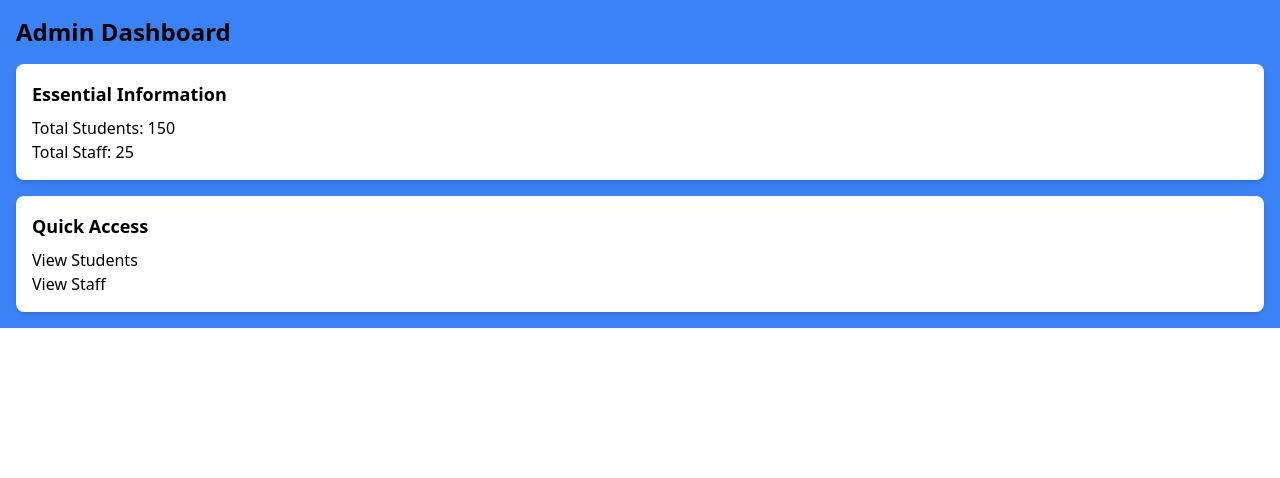
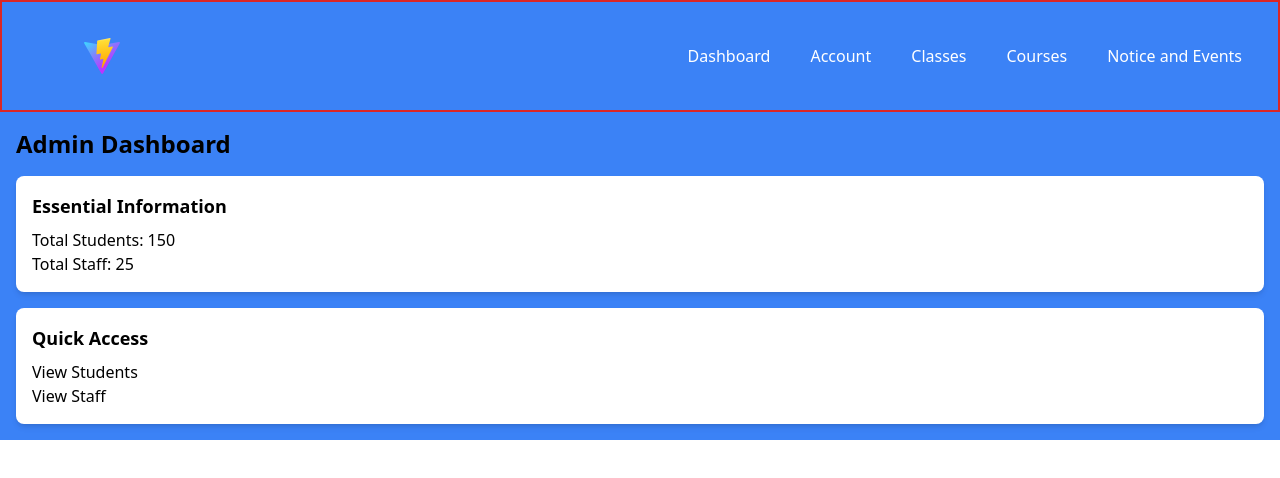
Before and after one commit to Adegbite-Joshua/HopeAcademy, a React (Vite) app: page /admin/dashboard in a window 1280 px wide. Shown: the top 478 px of the page. Built offline with nearby package versions, Linux system fonts and the light colour scheme; no server answers.

Commit message:
Working on the admin nav bar

```diff
--- a/pages/AdminPages/AdminDashboard.jsx
+++ b/pages/AdminPages/AdminDashboard.jsx
@@ -1,4 +1,5 @@
 import React, { useState, useEffect } from 'react';
+import NavBar from '../../src/Components/AdminComponents/NavBar/NavBar';
 
 function AdminDashboard() {
     const [studentCount, setStudentCount] = useState(0);
@@ -14,6 +15,9 @@ function AdminDashboard() {
     }, []);
 
     return (
+        <>
+            <div className=''>
+                <NavBar/>
                 <div className="bg-blue-500 p-4">
                     <h1 className="text-2xl font-semibold">Admin Dashboard</h1>
                     <div className="mt-4">
@@ -39,6 +43,8 @@ function AdminDashboard() {
                         </div>
                     </div>
                 </div>
+            </div>
+        </>
     );
 }
 
--- /dev/null
+++ b/src/Components/AdminComponents/NavBar/NavBar.jsx
@@ -0,0 +1,43 @@
+import React from 'react';
+
+function Navbar() {
+  return (
+    <nav className="bg-blue-500 p-4 text-white h-28 border-2 border-red-600">
+      <div className="flex justify-between items-center h-full p-5">
+        <img src="/vite.svg" className='w-32 h-full' alt="" />
+        <div className="flex space-x-10 h-full">
+          <a href="/" className='my-auto'>Dashboard</a>
+          <div className="relative group my-auto">
+            <span>Account</span>
+            <div className="w-52 absolute hidden group-hover:block bg-white text-gray-800 p-2 rounded shadow-md">
+              <a href="#" className='block border-b-2 mb-3'>New Account</a>
+              <a href="#" className='block border-b-2 mb-3'>Staff Accounts</a>
+              <a href="#" className='block border-b-2 mb-3'>Students Account</a>
+            </div>
+          </div>
+          <div className="relative group my-auto">
+            <span>Classes</span>
+            <div className="w-52 absolute hidden group-hover:block bg-white text-gray-800 p-2 rounded shadow-md">
+              <a href="#" className='block border-b-2 mb-3'>JSS 1</a>
+              <a href="#" className='block border-b-2 mb-3'>JSS 2</a>
+              <a href="#" className='block border-b-2 mb-3'>JSS 3</a>
+              <a href="#" className='block border-b-2 mb-3'>SSS 1</a>
+              <a href="#" className='block border-b-2 mb-3'>SSS 2</a>
+              <a href="#" className='block border-b-2 mb-3'>SSS 3</a>
+            </div>
+          </div>
+          <div className="relative group my-auto">
+            <span>Courses</span>
+            <div className="w-52 absolute hidden group-hover:block bg-white text-gray-800 p-2 rounded shadow-md">
+              <a href="#" className='block border-b-2 mb-3'>New Courses</a>
+              <a href="#" className='block border-b-2 mb-3'>All Courses</a>
+            </div>
+          </div>
+          <a href="#" className='block my-auto'>Notice and Events</a>
+        </div>
+      </div>
+    </nav>
+  );
+}
+
+export default Navbar;
--- a/src/Components/AdminComponents/SignIn/SignInForm.jsx
+++ b/src/Components/AdminComponents/SignIn/SignInForm.jsx
@@ -2,8 +2,12 @@ import React, { useState } from 'react';
 import { useFormik } from 'formik';
 import * as Yup from 'yup';
 import OTPInput from 'react-otp-input';
+import axios from 'axios';
+import {useNavigate} from 'react-router-dom';
+
 
 const SignInForm = () => {
+  const navigate = useNavigate();
   const [otp, setOtp] = useState('');
   const [otpSent, setOtpSent] = useState(false);
 
@@ -19,18 +23,20 @@ const SignInForm = () => {
       password: Yup.string().required('Password is required'),
     }),
     onSubmit: (values) => {
-      if (!otpSent) {
-        // Simulate sending OTP (replace with your actual OTP sending logic)
-        // For this example, we're just displaying the OTP field when the form is submitted.
-        setOtpSent(true);
-      } else {
-        // Handle OTP verification logic here (compare with the OTP generated earlier)
-        // For this example, we're just logging the OTP.
-        console.log('OTP Verified:', otp);
-      }
+      signIn(values)
     },
   });
 
+
+  const signIn =(values)=>{
+    if (!otpSent) {
+        axios.post('', {values})
+        setOtpSent(true);
+      } else {
+        navigate('/admin/dashboard')
+        console.log('OTP Verified:', otp);
+      }
+  }
 
   const renderInput = (value, index) => {
     return (
@@ -57,13 +63,12 @@ const SignInForm = () => {
         </div>
         <form className="mt-8 space-y-6" onSubmit={formik.handleSubmit}>
           <div className="rounded-md shadow-sm -space-y-px">
-            {/* OTP Input (Conditional) */}
             {otpSent && (
               <div className="mb-4">
-                <label htmlFor="otp" className="text-gray-600">
-                  OTP
+                <label htmlFor="otp" className="text-gray-600 block">
+                  Enter OTP sent to your phone number
                 </label>
-                <OTPInput
+                {/* <OTPInput
                   id="otp"
                   name="otp"
                   numInputs={6}
@@ -71,12 +76,13 @@ const SignInForm = () => {
                   onChange={(otp) => setOtp(otp)}
                   isInputNum
                   renderInput={renderInput}
-                />
+                /> */}
+                <input type="number" className='w-full h-12 p-2' name="" id="" />
               </div>
             )}
 
-            {/* Email Input */}
-            <div className="mb-4">
+            {!otpSent && (<>
+              <div className="mb-4">
               <label htmlFor="email" className="text-gray-600">
                 Email
               </label>
@@ -95,8 +101,7 @@ const SignInForm = () => {
               )}
             </div>
 
-            {/* Password Input */}
-            <div className="mb-4">
+            <div className="my-4">
               <label htmlFor="password" className="text-gray-600">
                 Password
               </label>
@@ -114,13 +119,14 @@ const SignInForm = () => {
                 <p className="mt-2 text-sm text-red-600">{formik.errors.password}</p>
               )}
             </div>
+            </>)}
 
-            <div className="mb-4">
+            <div className="my-4">
               <button
                 type="submit"
-                className="group relative w-full flex justify-center py-2 px-4 border border-transparent text-sm font-medium rounded-md text-white bg-blue-600 hover:bg-blue-700 focus:outline-none focus:ring-2 focus:ring-offset-2 focus:ring-blue-500"
+                className="group relative w-full flex justify-center my-2 py-2 px-4 border border-transparent text-sm font-medium rounded-md text-white bg-blue-600 hover:bg-blue-700 focus:outline-none focus:ring-2 focus:ring-offset-2 focus:ring-blue-500"
               >
-                {!otpSent ? 'Get OTP' : 'Verify OTP'}
+                {!otpSent ? 'Sign In' : 'Verify OTP'}
               </button>
             </div>
           </div>
```
Lines whose indentation alone changed are shown as unchanged.
